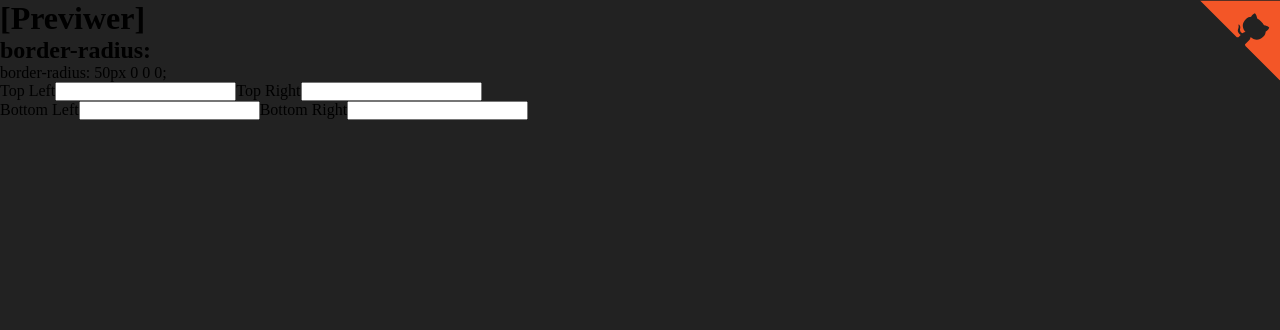
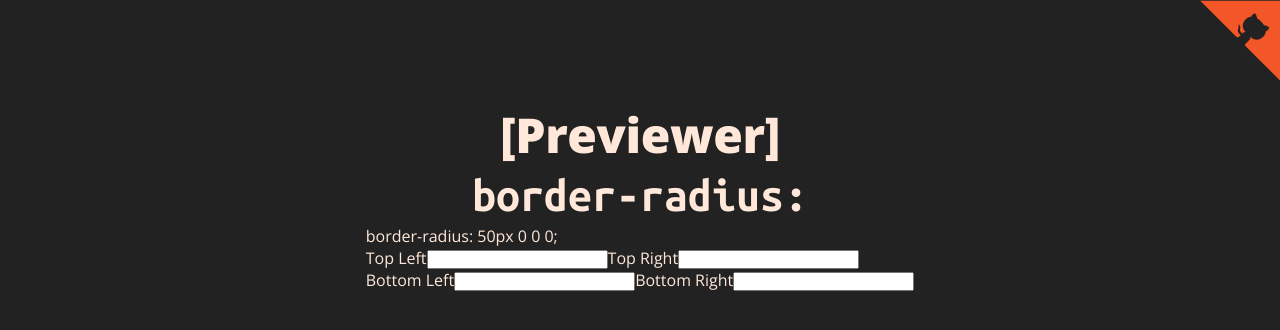
Before and after one commit to matheusgondra/devsoutinho-labs, a React (Vite) app in the folder challenge-1/: page / in a window 1280 px wide. Shown: the top 330 px of the page. Built offline with nearby package versions, Linux system fonts and the light colour scheme.

Commit message:
:lipstick: feat: Estilização do titulo e subtitulo

```diff
--- a/challenge-1/src/App.css
+++ b/challenge-1/src/App.css
@@ -4,3 +4,31 @@ body {
   background-repeat: no-repeat;
   background-position: top right;
 }
+
+.container {
+  margin: 0 auto;
+  margin-top: 105px;
+  height: 100vh;
+  font-family: "Open sans";
+  color: #FFE8D9;
+  display: flex;
+  align-items: center;
+  flex-direction: column;
+}
+
+.title {
+  font-size: 48px;
+  font-weight: 800;
+  font-style: normal;
+  line-height: 60px;
+  letter-spacing: -0.4px;
+  text-align: center;
+}
+
+.subtitle {
+  font-family: 'Ubuntu Mono', monospace;
+  font-size: 48px;
+  font-weight: 700;
+  line-height: 60px;
+  text-align: center;
+}
--- a/challenge-1/src/App.tsx
+++ b/challenge-1/src/App.tsx
@@ -4,7 +4,7 @@ import "./App.css";
 export const App = () => {
   return (
     <div className="container">
-      <h1 className="title">[Previwer]</h1>
+      <h1 className="title">[Previewer]</h1>
       <h2 className="subtitle">border-radius:</h2>
       <div>
         <span>border-radius: 50px 0 0 0;</span>
```
